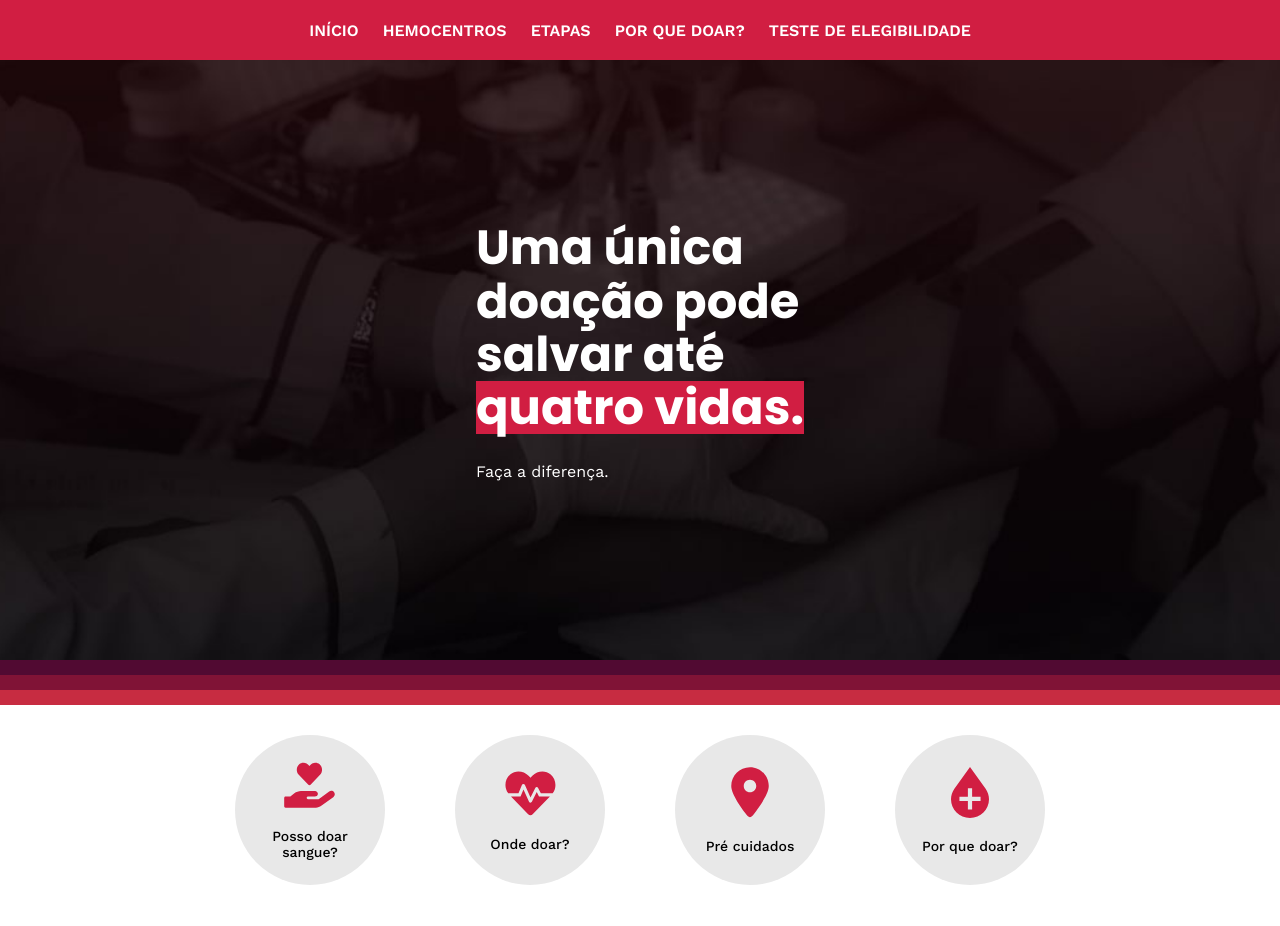
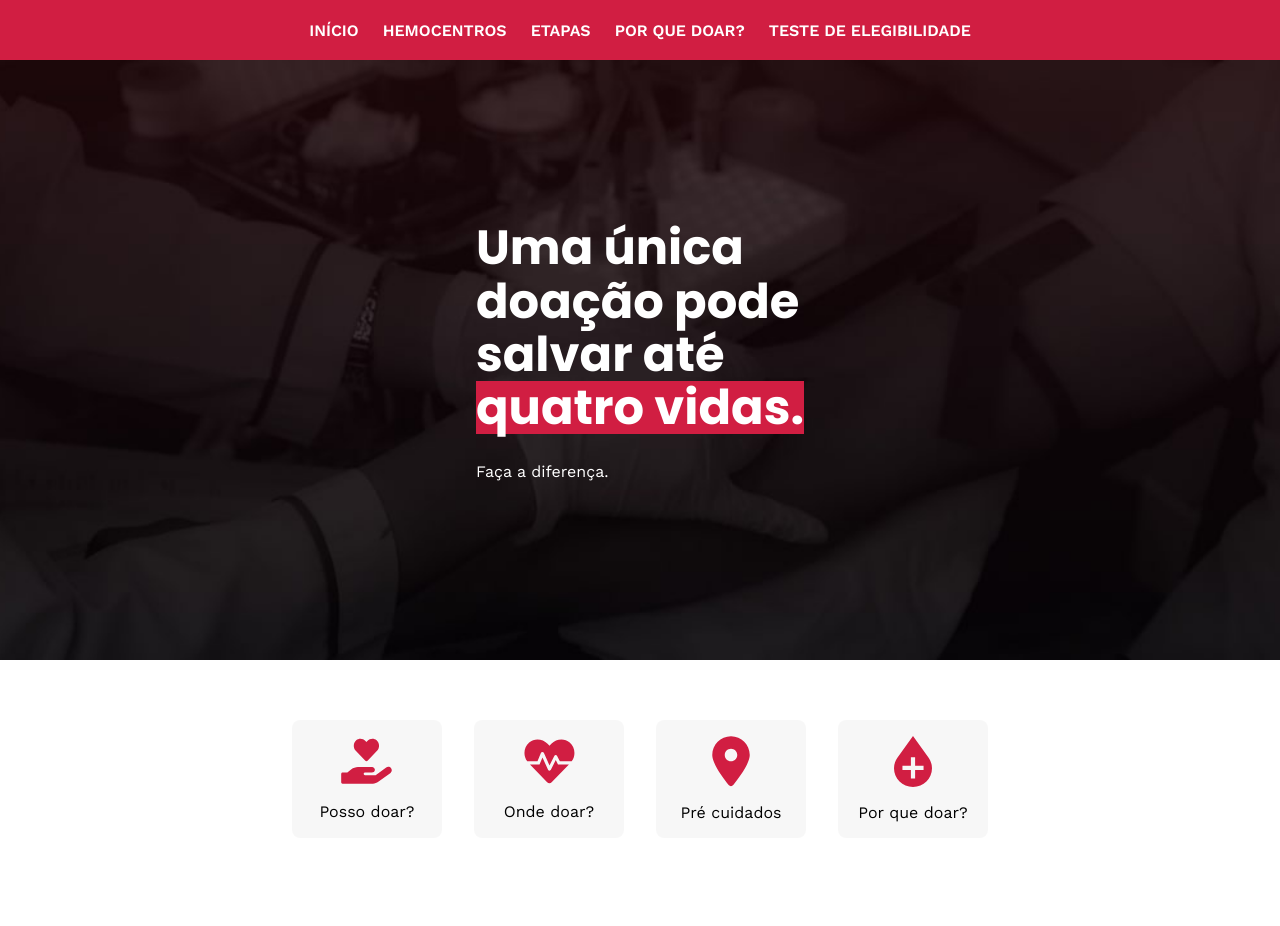
Before and after one commit to joseiedo/doeVida-react, a React (Create React App) app: page / in a window 1280 px wide. Shown: the top 926 px of the page. Built offline with nearby package versions, Linux system fonts and the light colour scheme.

Commit message:
corrigido aba shortcuts

```diff
--- a/src/shortcuts/Shortcuts.js
+++ b/src/shortcuts/Shortcuts.js
@@ -8,26 +8,22 @@ const Shortcuts = () => {
   return (
     <div>
       <ul className="shortcuts">
-        <div>
         <li>
           <img src={handHeartImg} alt="" />
-            <p>Posso doar sangue?</p>
+          <a href="/">Posso doar?</a>
         </li>
         <li>
           <img src={heartbeatImg} alt="" />
-            <p>Onde doar?</p>
+          <a href="/">Onde doar?</a>
         </li>
-        </div>
-        <div>
         <li>
           <img src={markerImg} alt="" />
-            <p>Pré cuidados</p>
+          <a href="/">Pré cuidados</a>
         </li>
         <li>
           <img src={bloodImg} alt="" />
-            <p>Por que doar?</p>
+          <a href="/">Por que doar?</a>
         </li>
-        </div>
       </ul>
     </div>
   );
--- a/src/shortcuts/shortcuts.css
+++ b/src/shortcuts/shortcuts.css
@@ -1,4 +1,37 @@
 .shortcuts {
+  padding-top: 3.75rem;
+  padding-bottom: 1.875rem;
+  justify-content: center;
+  display: grid;
+  grid-template-columns: repeat(auto-fit, 150px);
+  justify-items: center;
+  list-style: none;
+
+  font-family: "Work Sans", sans-serif;
+  font-size: 1rem;
+
+  gap: 2rem;
+}
+
+.shortcuts li {
+  width: 100%;
+  display: grid;
+  place-items: center;
+  padding: 1rem;
+
+  text-align: center;
+
+  gap: 1rem;
+
+  background-color: rgba(0, 0, 0, 0.03);
+  border-radius: 8px;
+}
+
+.shortcuts li a {
+  text-decoration: none;
+  color: inherit;
+}
+/* .shortcuts {
   padding-top: 60px;
   padding-bottom: 35px;
   font-family: "Work Sans", sans-serif;
@@ -53,4 +86,4 @@
     gap: 10px;
     margin-bottom: 20px;
   }
-}
+} */
```
Lines whose indentation alone changed are shown as unchanged.
